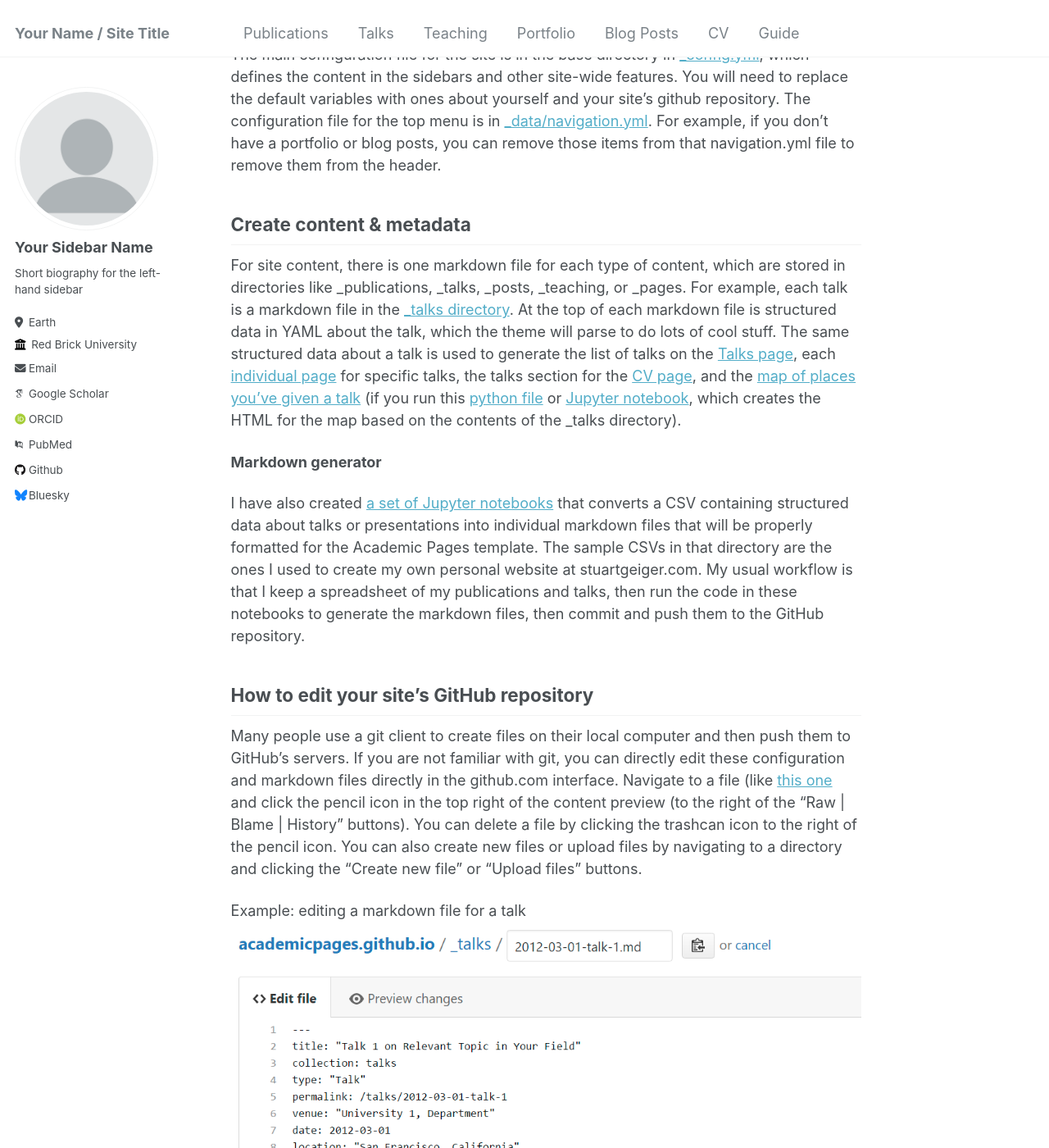
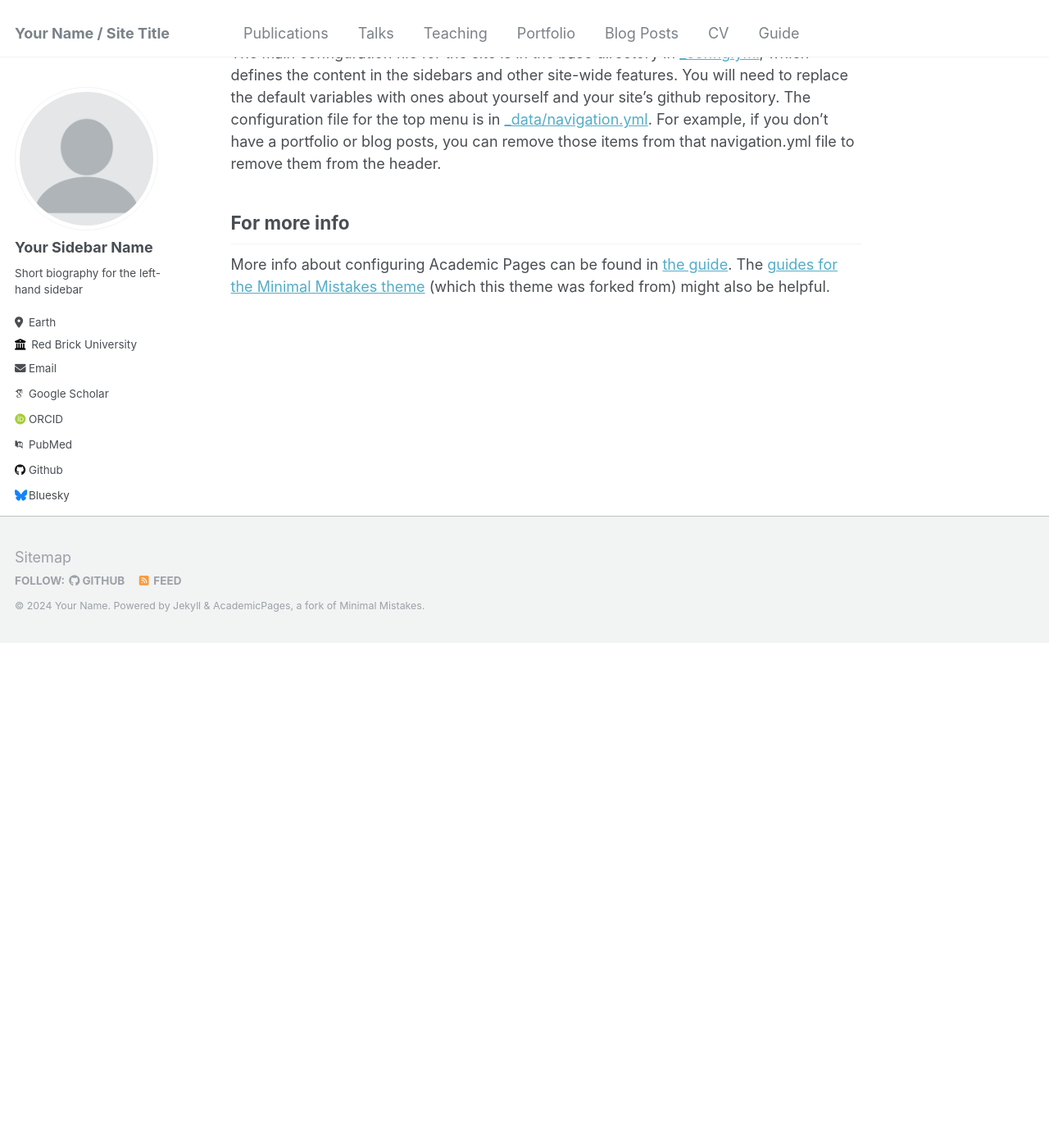
Before and after one commit to sheyanlalmohammed1/sheyanlalmohammed1.github.io, a Jekyll site: the page built from _pages/about.md, in a window 1280 px wide and 1400 px high, scrolled down 1460 px. Shown: the whole window at 82% size. Built offline with Jekyll 4.4.1, drawn with Linux system fonts in a browser that asks for light colours; some web fonts are replaced; after the commit the page ends 2245 px from its top, so only the background shows below that; some of the changed text lies outside the part shown.

Commit message:
Update about.md

```diff
--- a/_pages/about.md
+++ b/_pages/about.md
@@ -1,13 +1,13 @@
 ---
 permalink: /
-title: "Academic Pages is a ready-to-fork GitHub Pages template for academic personal websites"
+title: "About Me"
 author_profile: true
 redirect_from:
   - /about/
   - /about.html
 ---
 
-This is the front page of a website that is powered by the [Academic Pages template](https://github.com/academicpages/academicpages.github.io) and hosted on GitHub pages. [GitHub pages](https://pages.github.com) is a free service in which websites are built and hosted from code and data stored in a GitHub repository, automatically updating when a new commit is made to the respository. This template was forked from the [Minimal Mistakes Jekyll Theme](https://mmistakes.github.io/minimal-mistakes/) created by Michael Rose, and then extended to support the kinds of content that academics have: publications, talks, teaching, a portfolio, blog posts, and a dynamically-generated CV. You can fork [this repository](https://github.com/academicpages/academicpages.github.io) right now, modify the configuration and markdown files, add your own PDFs and other content, and have your own site for free, with no ads! An older version of this template powers my own personal website at [stuartgeiger.com](http://stuartgeiger.com), which uses [this Github repository](https://github.com/staeiou/staeiou.github.io).
+Hi! My name is Sheyan Lalmohammed. This is my personal portfolio website. Here you can find every single paper, article, podcast, and more that I have created. I am a current Junior at the University of Pennsylvania pursuing a dual degree in Economics (The Wharton School) and Mathematics (College of Arts and Sciences). I am a sound believer in innovation, so I have focused the last 6 or so years of my life in creating and pursuing research which aims to actively contribute to positive innovation in our world. My philosophy is simple. It doesn't take an army of people to drive change. It just takes one very powerful idea and someone to communicate it effectively. I hope you can take something away from the information that I have here. Feel free to reach out to me if you have any questions or just a cool idea you want to discuss! Remember, to make a difference, you have to be different.
 
 A data-driven personal website
 ======
@@ -28,22 +28,6 @@
 ------
 The main configuration file for the site is in the base directory in [_config.yml](https://github.com/academicpages/academicpages.github.io/blob/master/_config.yml), which defines the content in the sidebars and other site-wide features. You will need to replace the default variables with ones about yourself and your site's github repository. The configuration file for the top menu is in [_data/navigation.yml](https://github.com/academicpages/academicpages.github.io/blob/master/_data/navigation.yml). For example, if you don't have a portfolio or blog posts, you can remove those items from that navigation.yml file to remove them from the header.
 
-Create content & metadata
-------
-For site content, there is one markdown file for each type of content, which are stored in directories like _publications, _talks, _posts, _teaching, or _pages. For example, each talk is a markdown file in the [_talks directory](https://github.com/academicpages/academicpages.github.io/tree/master/_talks). At the top of each markdown file is structured data in YAML about the talk, which the theme will parse to do lots of cool stuff. The same structured data about a talk is used to generate the list of talks on the [Talks page](https://academicpages.github.io/talks), each [individual page](https://academicpages.github.io/talks/2012-03-01-talk-1) for specific talks, the talks section for the [CV page](https://academicpages.github.io/cv), and the [map of places you've given a talk](https://academicpages.github.io/talkmap.html) (if you run this [python file](https://github.com/academicpages/academicpages.github.io/blob/master/talkmap.py) or [Jupyter notebook](https://github.com/academicpages/academicpages.github.io/blob/master/talkmap.ipynb), which creates the HTML for the map based on the contents of the _talks directory).
-
-**Markdown generator**
-
-I have also created [a set of Jupyter notebooks](https://github.com/academicpages/academicpages.github.io/tree/master/markdown_generator
-) that converts a CSV containing structured data about talks or presentations into individual markdown files that will be properly formatted for the Academic Pages template. The sample CSVs in that directory are the ones I used to create my own personal website at stuartgeiger.com. My usual workflow is that I keep a spreadsheet of my publications and talks, then run the code in these notebooks to generate the markdown files, then commit and push them to the GitHub repository.
-
-How to edit your site's GitHub repository
-------
-Many people use a git client to create files on their local computer and then push them to GitHub's servers. If you are not familiar with git, you can directly edit these configuration and markdown files directly in the github.com interface. Navigate to a file (like [this one](https://github.com/academicpages/academicpages.github.io/blob/master/_talks/2012-03-01-talk-1.md) and click the pencil icon in the top right of the content preview (to the right of the "Raw | Blame | History" buttons). You can delete a file by clicking the trashcan icon to the right of the pencil icon. You can also create new files or upload files by navigating to a directory and clicking the "Create new file" or "Upload files" buttons.
-
-Example: editing a markdown file for a talk
-![Editing a markdown file for a talk](/images/editing-talk.png)
-
 For more info
 ------
 More info about configuring Academic Pages can be found in [the guide](https://academicpages.github.io/markdown/). The [guides for the Minimal Mistakes theme](https://mmistakes.github.io/minimal-mistakes/docs/configuration/) (which this theme was forked from) might also be helpful.
```
